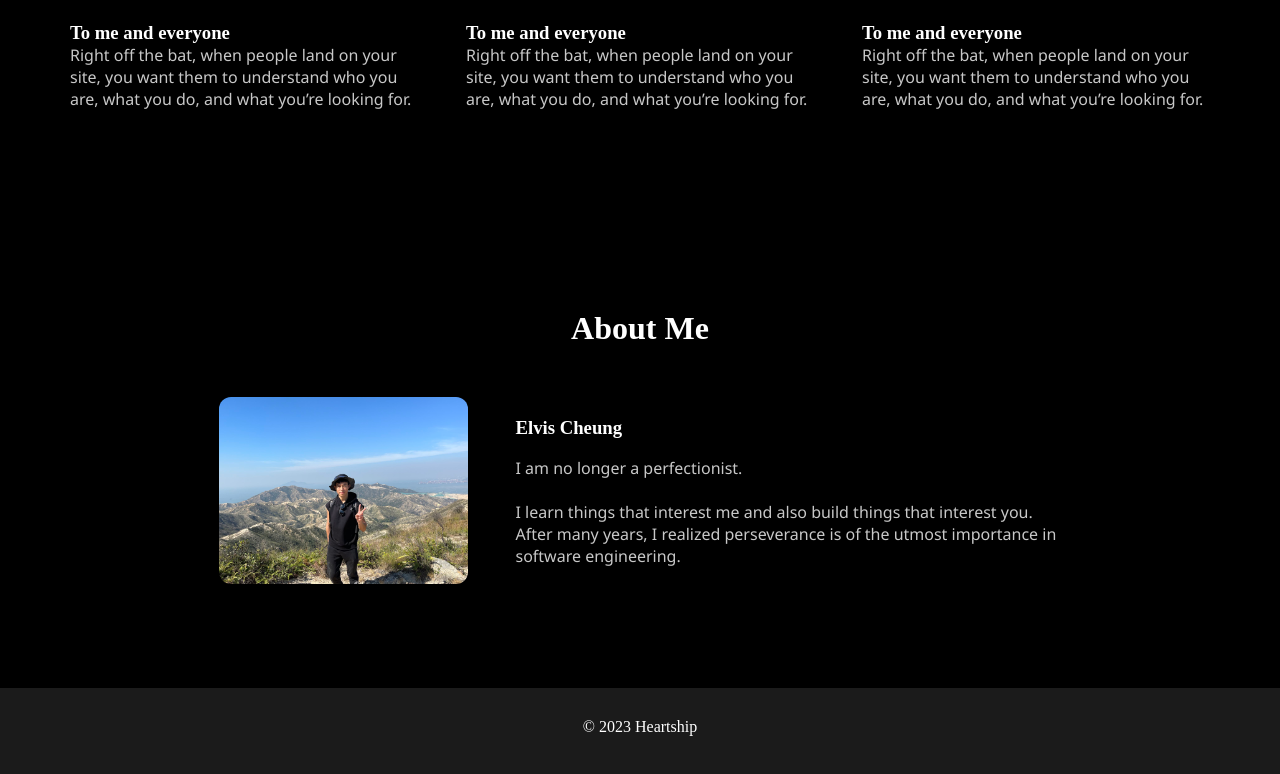
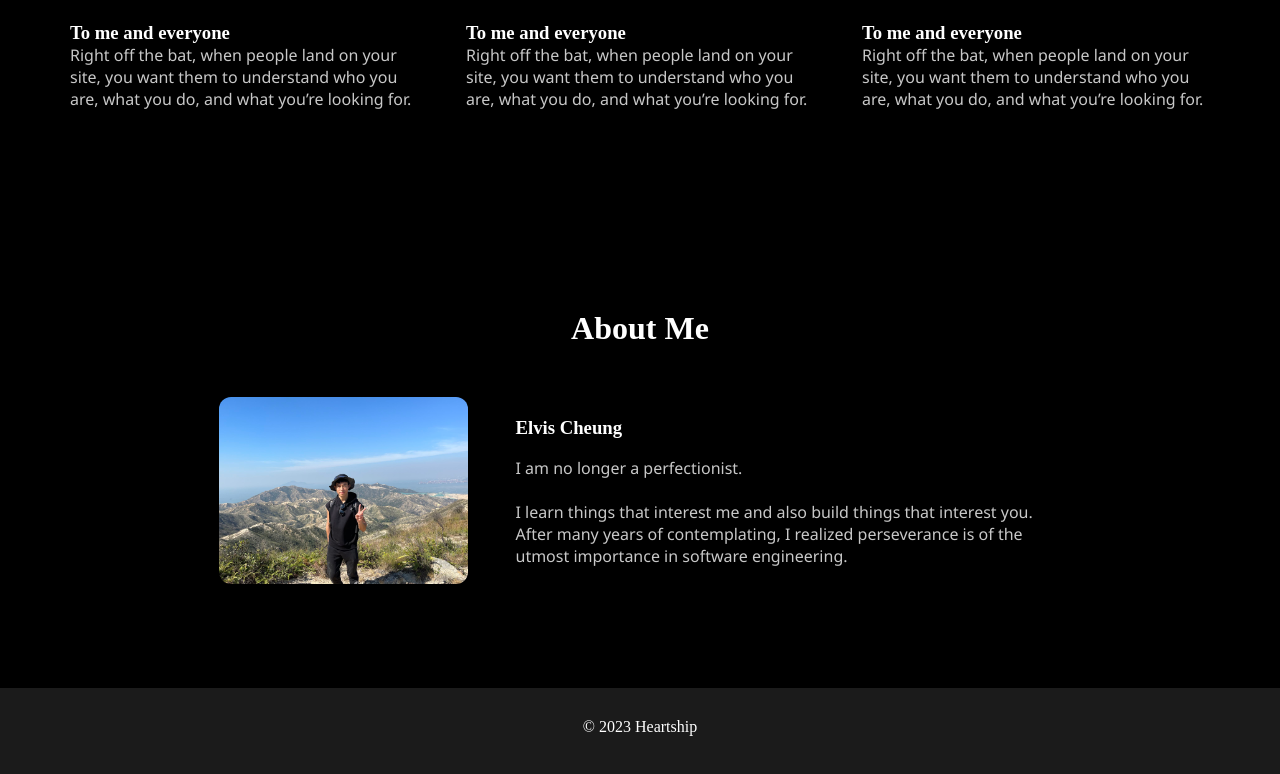
Before and after one commit to kawai25hs/Heartship_blog, a React (Create React App) app in the folder ClientApp/: page / in a window 1280 px wide. Shown: the part 1260-2034 px from the top of the page. Built offline with nearby package versions, Linux system fonts and the light colour scheme; a web font is replaced by a local one.

Commit message:
Updated personal description and added yaml file

```diff
--- a/ClientApp/src/Home.js
+++ b/ClientApp/src/Home.js
@@ -101,7 +101,7 @@ const Home = () => {
                         <p>
                             I am no longer a perfectionist. <br /><br />
                             I learn things that interest me and also build things that interest you. <br />
-                            After many years, I realized perseverance is of the utmost importance in software engineering.
+                            After many years of contemplating, I realized perseverance is of the utmost importance in software engineering.
                         </p>
                     </Grid>
                 </Grid>
```
Also changed, not shown: 1 other file (tests, documents, lock files or other folders).
